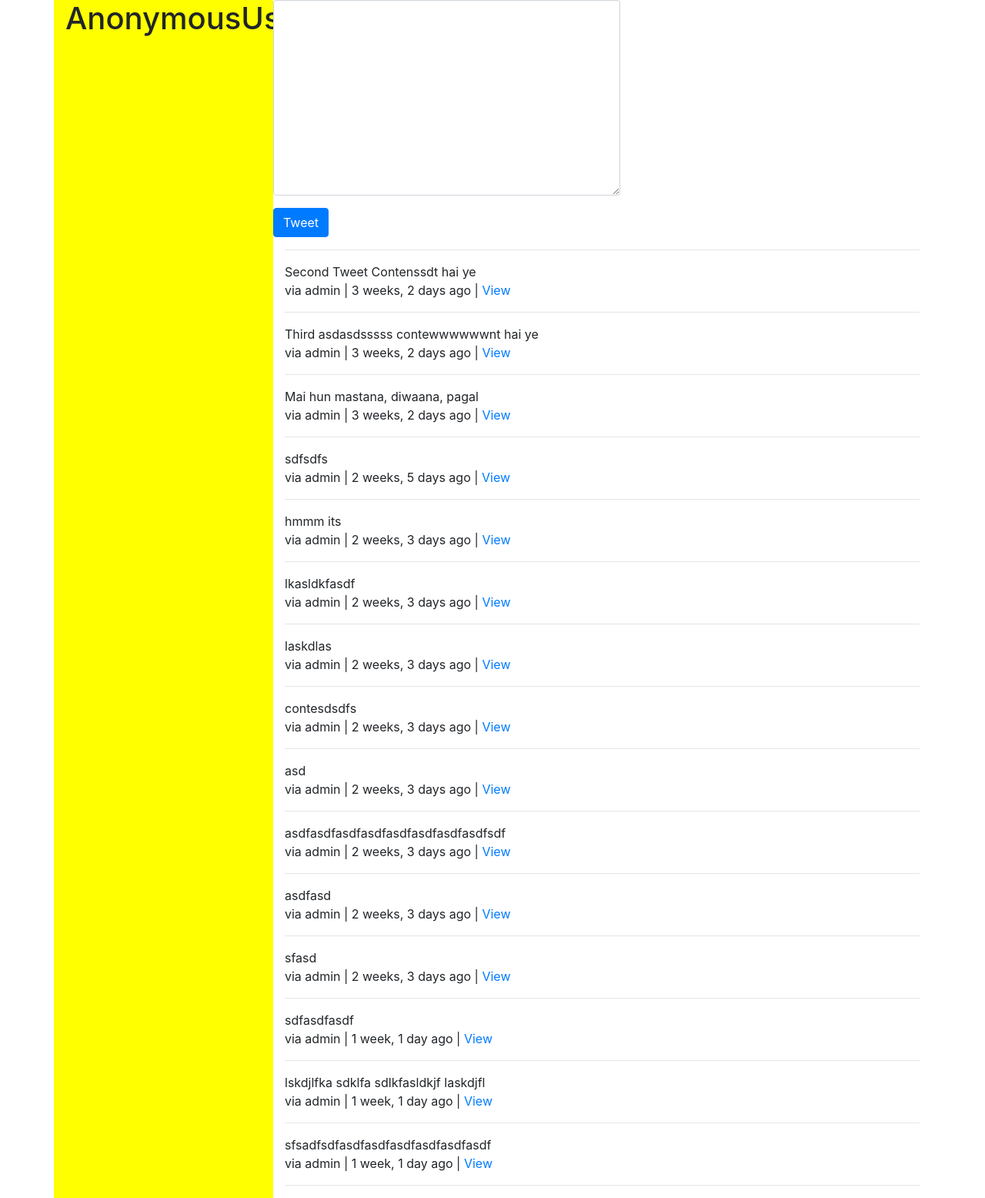
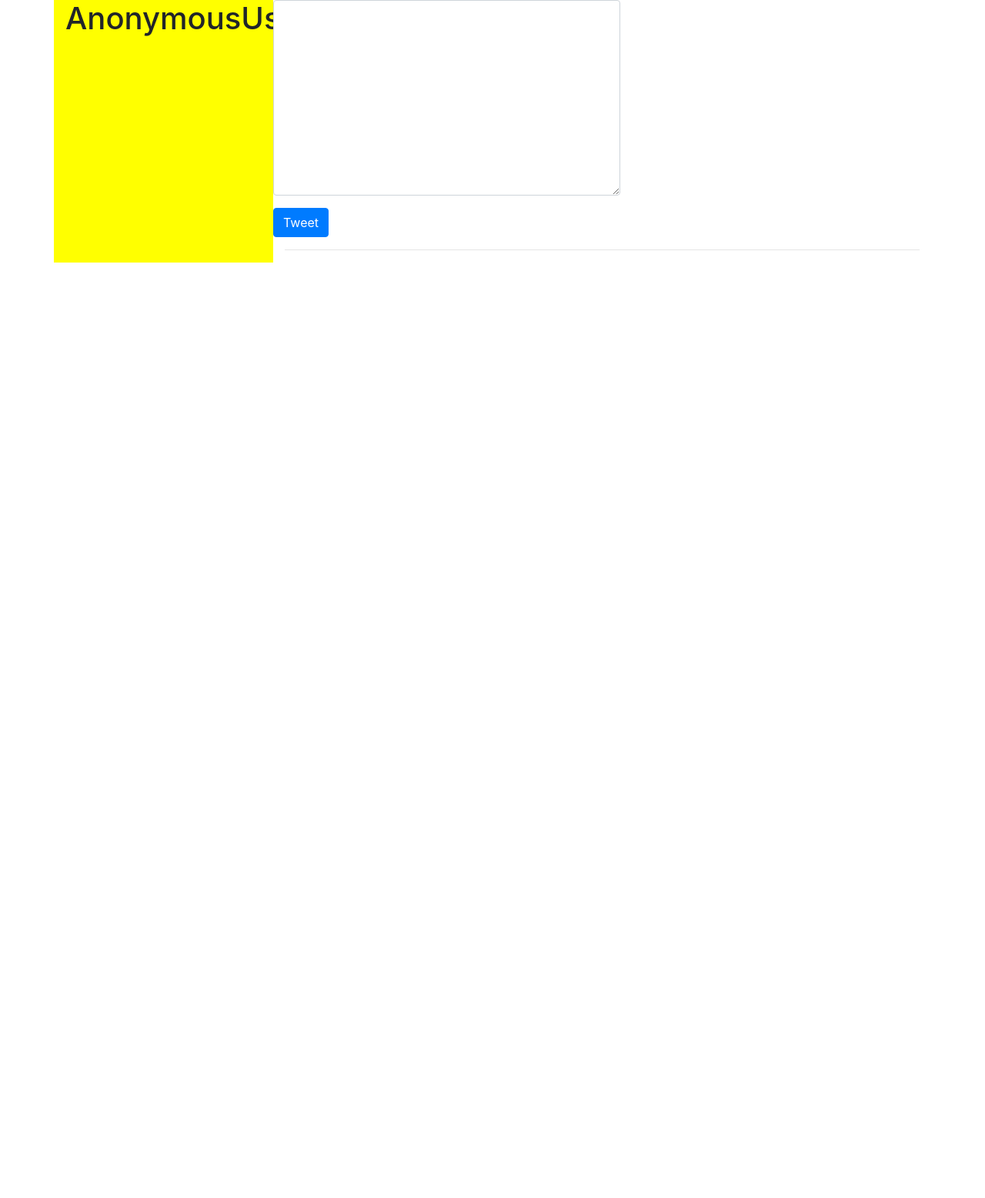
Before and after one commit to akashgiricse/TwitterClone, a Django app: page / in a window 1280 px wide. Shown: the part 56-1612 px from the top of the page at 77% size. After the commit the page ends 397 px from the top, so only its background shows below. Run offline with Django 3.2, Linux system fonts and the light colour scheme; data comes from the database, SQL or seed files in the repository; some libraries are stand-ins or nearby versions.

Commit message:
Remove django based list view in template

```diff
--- a/TwitterClone/tweets/templates/tweets/tweet_list.html
+++ b/TwitterClone/tweets/templates/tweets/tweet_list.html
@@ -78,29 +78,6 @@ $(document).ready(function(){
 
 			</div>
 
-			{% for object in object_list %}
-				<div class="media">
-					<div class="media-left">
-						<a href="#">
-							{% if object.image %}
-							<img class="media-object" src="..." alt="...">
-							{% endif %}
-						</a>
-					</div>
-					<div class="media-body">
-						{{ object.content }}<br>
-						via {{ object.user }} | {{ object.timestamp|timesince }} ago | <a href="{{ object.get_absolute_url }}">View</a>
-					</div>
-				</div>
-				<hr>
-			{% empty %}
-				{% if request.GET.q %}
-				<p>No tweets found.</p>
-				{% else%}
-				<p>No tweets yet.</p>
-				{% endif %}
-			{% endfor %}
-
 		</div>
 	</div>
 
```
